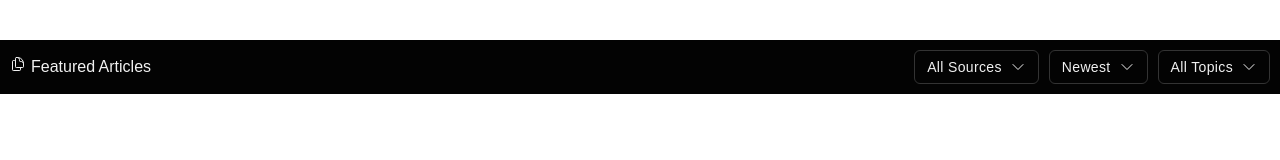
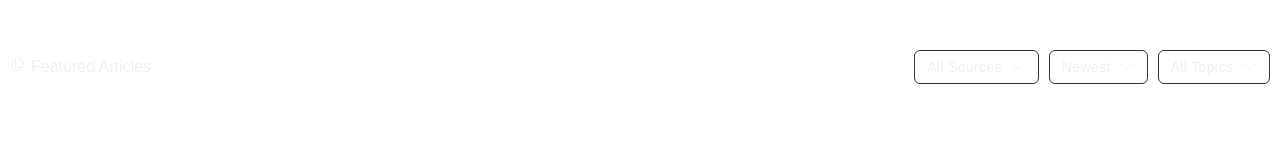
Before and after one commit to MonoDeaf/news-feed, a plain HTML site: page index.html in a window 1280 px wide. Drawn offline with Linux system fonts and the light colour scheme; no server answers; a web font is replaced by a local one.

Commit message:
Update styles.css

```diff
--- a/styles.css
+++ b/styles.css
@@ -14,7 +14,7 @@ body {
 .news-container {
     margin: 0 auto;
     padding: 0px;
-    background-color: #030303;
+    height: 100%;
 }
 
 .articles-header {
```
